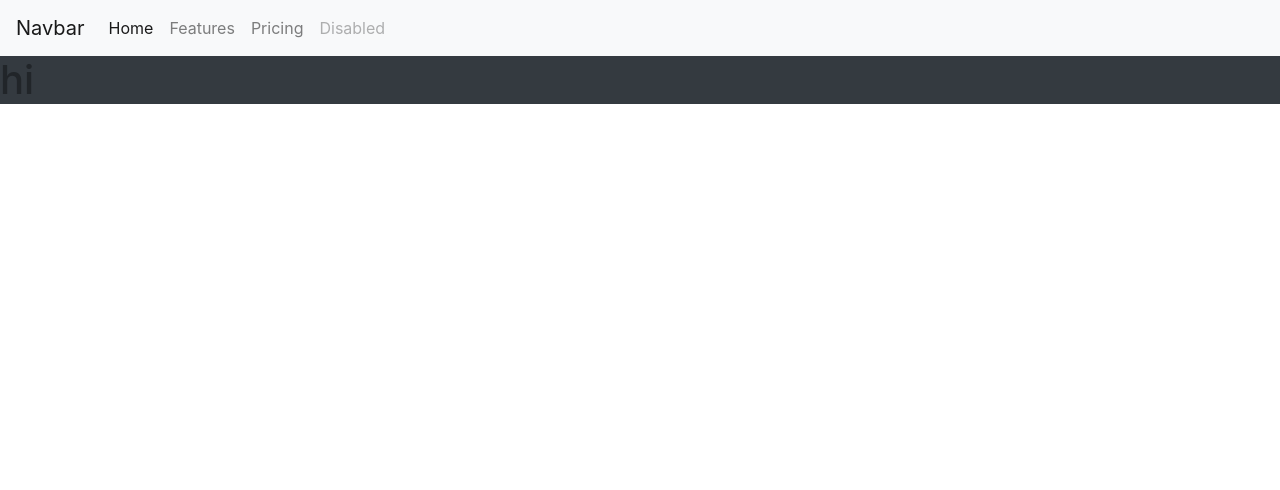
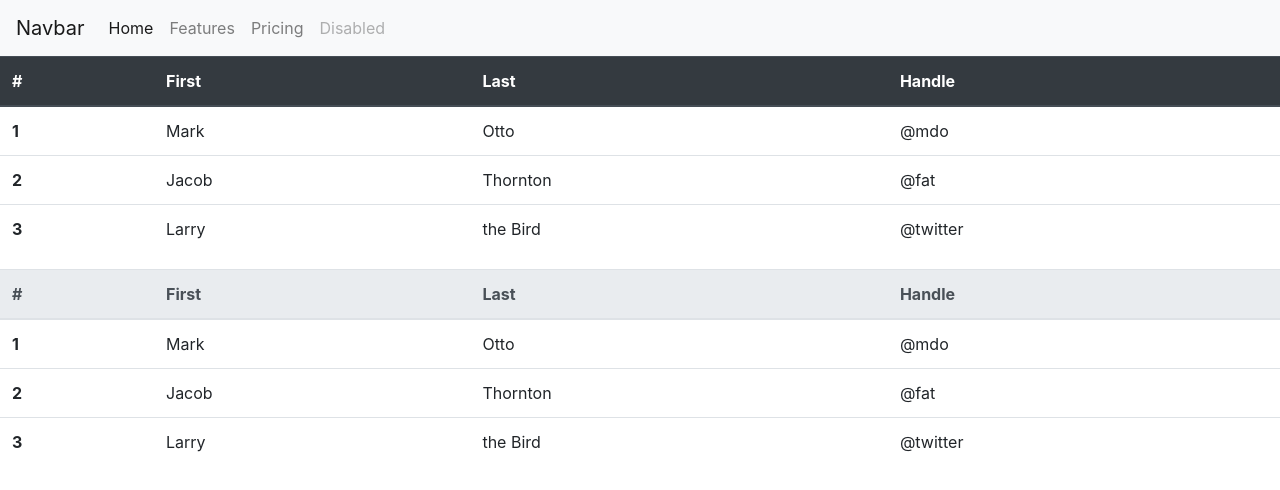
Before and after one commit to Vipisanan/ReactForKuppi, a React (Create React App) app: page / in a window 1280 px wide. Shown: the top 490 px of the page. Built offline with nearby package versions, Linux system fonts and the light colour scheme.

Commit message:
added table

```diff
--- a/src/App.js
+++ b/src/App.js
@@ -1,13 +1,15 @@
 import React from 'react';
 import 'bootstrap/dist/css/bootstrap.css'
 import NavBar from "./components/NavBar";
+import Home from "./components/Home";
+
 function App() {
-  return (
-    <div>
-        <NavBar></NavBar>
-      <h1 className="bg-dark">hi</h1>
-    </div>
-  );
+    return (
+        <div>
+            <NavBar></NavBar>
+            <Home></Home>
+        </div>
+    );
 }
 
 export default App;
--- a/src/components/Home.js
+++ b/src/components/Home.js
@@ -0,0 +1,74 @@
+import React from 'react';
+
+class Home extends React.Component{
+
+    render() {
+        return(
+            <div className="">
+                <table className="table">
+                    <thead className="thead-dark">
+                    <tr>
+                        <th scope="col">#</th>
+                        <th scope="col">First</th>
+                        <th scope="col">Last</th>
+                        <th scope="col">Handle</th>
+                    </tr>
+                    </thead>
+                    <tbody>
+                    <tr>
+                        <th scope="row">1</th>
+                        <td>Mark</td>
+                        <td>Otto</td>
+                        <td>@mdo</td>
+                    </tr>
+                    <tr>
+                        <th scope="row">2</th>
+                        <td>Jacob</td>
+                        <td>Thornton</td>
+                        <td>@fat</td>
+                    </tr>
+                    <tr>
+                        <th scope="row">3</th>
+                        <td>Larry</td>
+                        <td>the Bird</td>
+                        <td>@twitter</td>
+                    </tr>
+                    </tbody>
+                </table>
+
+                <table className="table">
+                    <thead className="thead-light">
+                    <tr>
+                        <th scope="col">#</th>
+                        <th scope="col">First</th>
+                        <th scope="col">Last</th>
+                        <th scope="col">Handle</th>
+                    </tr>
+                    </thead>
+                    <tbody>
+                    <tr>
+                        <th scope="row">1</th>
+                        <td>Mark</td>
+                        <td>Otto</td>
+                        <td>@mdo</td>
+                    </tr>
+                    <tr>
+                        <th scope="row">2</th>
+                        <td>Jacob</td>
+                        <td>Thornton</td>
+                        <td>@fat</td>
+                    </tr>
+                    <tr>
+                        <th scope="row">3</th>
+                        <td>Larry</td>
+                        <td>the Bird</td>
+                        <td>@twitter</td>
+                    </tr>
+                    </tbody>
+                </table>
+            </div>
+        );
+    }
+}
+
+export default Home;
```
